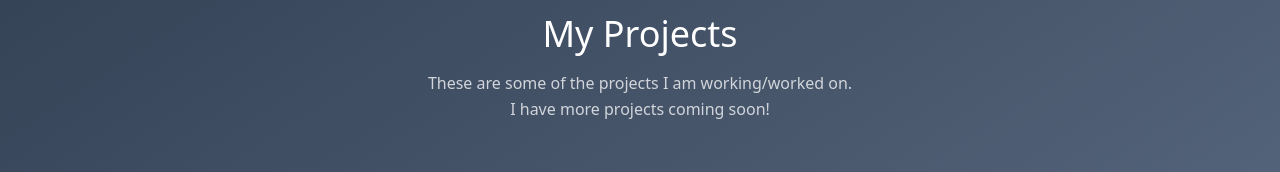
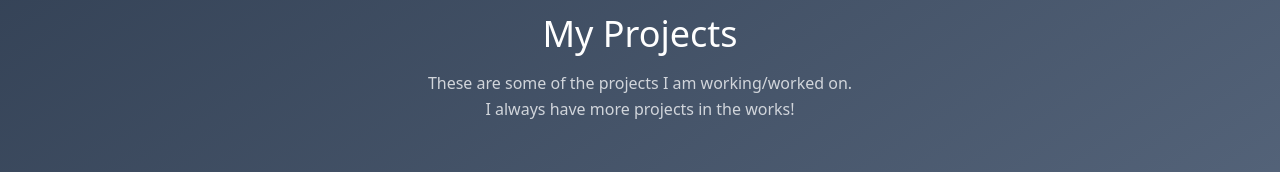
Before and after one commit to markoka101/portfolio, a React (Create React App) app: page / in a window 1280 px wide. Shown: the part 590-762 px from the top of the page. Built offline with nearby package versions, Linux system fonts and the light colour scheme.

Commit message:
updated resume

```diff
--- a/src/components/Projects.js
+++ b/src/components/Projects.js
@@ -13,7 +13,7 @@ export default function Projects() {
               </h1>
               <p className="lg:w-2/3 mx-auto leading-relaxed text-base text-gray-300">
                 These are some of the projects I am working/worked on. <br/>
-                I have more projects coming soon!
+                I always have more projects in the works!
               </p>
             </div>
             <div className="flex flex-wrap -m-4">
```
Also changed, not shown: 1 other file (tests, documents, lock files or other folders).
